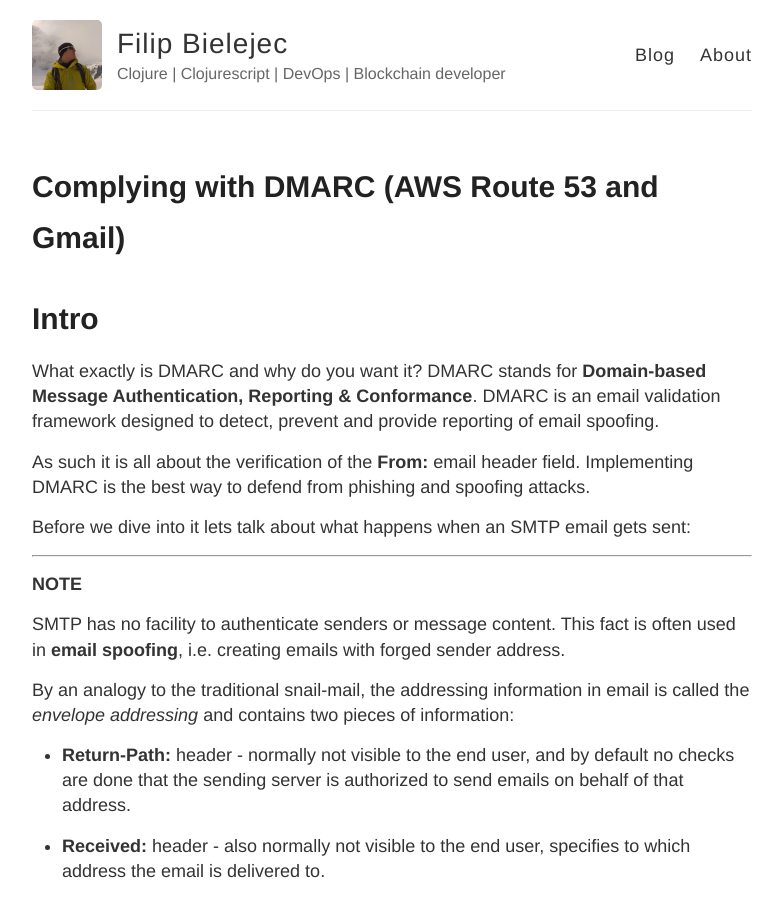
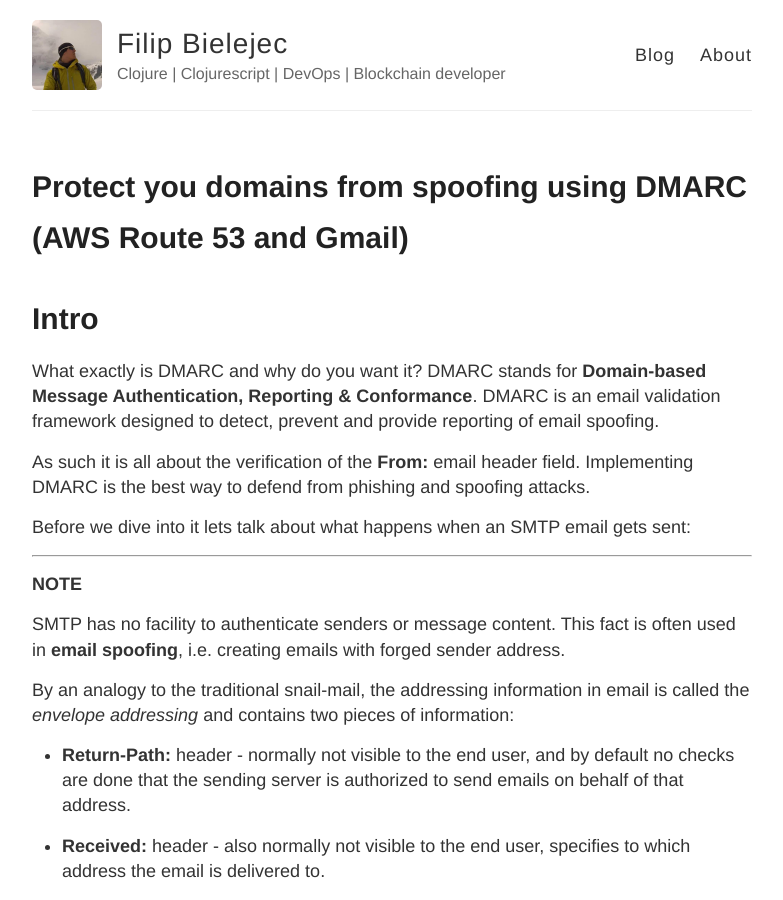
Before and after one commit to fbielejec/fbielejec.github.io, a Jekyll site: the page built from _posts/2018-02-21-dmarc-compliance-spoofing-protection.md, in a window 1280 px wide and 900 px high. Shown: the whole window, without its empty margins (248-1031 px from the left). Built offline with Jekyll 4.4.1, drawn with Linux system fonts in a browser that asks for light colours; comment, search, counter and statistics services are not loaded.

Commit message:
URLs change

```diff
--- a/_posts/2018-02-21-dmarc-compliance.md
+++ b/_posts/2018-02-21-dmarc-compliance-spoofing-protection.md
@@ -1,6 +1,6 @@
 ---
 layout: post
-title: Complying with DMARC (AWS Route 53 and Gmail)
+title: Protect you domains from spoofing using DMARC (AWS Route 53 and Gmail)
 comments: true
 categories:
 - AWS
```
Also changed, not shown: _posts/2018-10-18-optimize-smart-contracts-bytecode-size.md (renamed from _posts/2018-10-18-optimize-smart-contracts.md), _posts/2019-02-16-docker-travis-continuous-deployment.md (line endings or trailing spaces).
